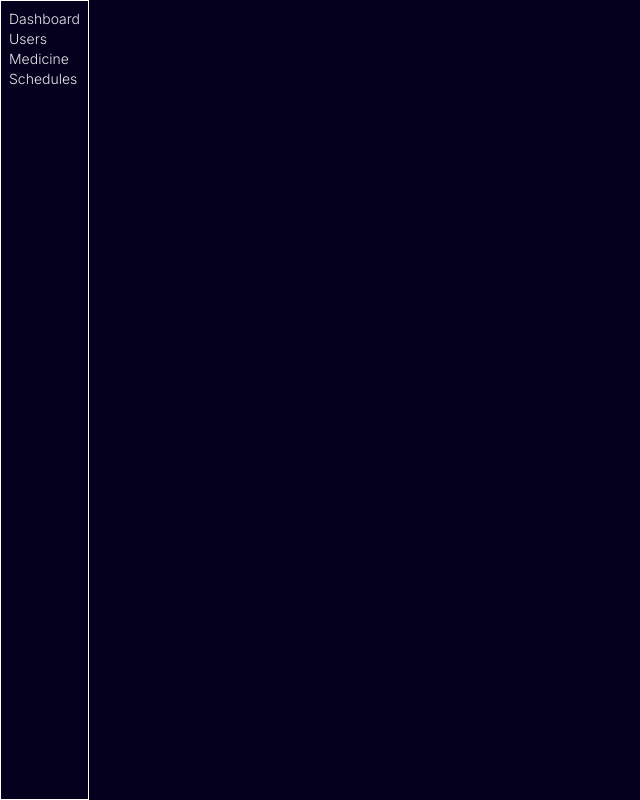
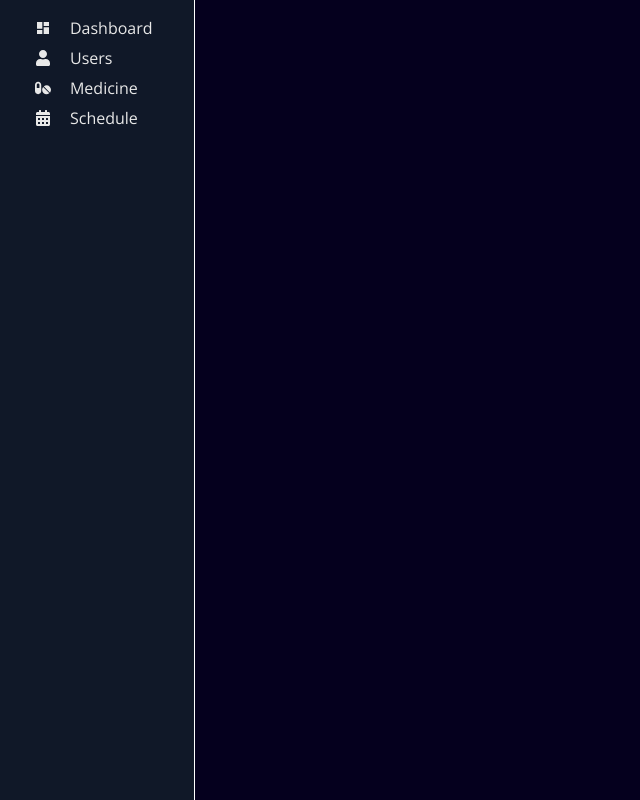
Before and after one commit to erbeeen/medtalk-web-app, a React (Vite) app in the folder frontend/: page /login in a window 1280 px wide. Shown: the whole page, without its empty margins (0-640 px from the left). Built offline with nearby package versions, Linux system fonts and the light colour scheme.

Commit message:
frontend(sidebar): initial design

```diff
--- a/frontend/src/App.css
+++ b/frontend/src/App.css
@@ -4,11 +4,14 @@
   width: 100%;
   min-height: 100vh;
   margin: 0 auto;
-  /* display: flex; */
-  /* flex-direction: row; */
-  /* flex-wrap: nowrap; */
 }
 
 @layer components {
+  .sidebar-link {
+    @apply w-full flex flex-row justify-center items-center flex-nowrap;
+  }
 
+  .sidebar-icon {
+    @apply w-4/12 flex flex-row justify-center items-center;
+  }
 }
--- a/frontend/src/App.jsx
+++ b/frontend/src/App.jsx
@@ -1,6 +1,5 @@
 import MedicineRoute from './routes/Medicine';
 import UsersRoute from './routes/Users';
-import Footer from './components/Footer';
 import ScheduleRoute from './routes/Schedules';
 import Home from './routes/Home';
 import Login from './routes/Login';
@@ -8,14 +7,13 @@ import Sidebar from './components/Sidebar';
 import { Routes, Route } from 'react-router-dom';
 import './App.css';
 
-// TODO: Apply Tailwind css, deprecate layouts.css
-
 function App() {
   return (
     <>
-      <div id="main">
+      <div id="main" className="flex flex-row">
         <Sidebar />
-        <div id="content-area" className="">
+        <div className="h-screen w-full flex flex-col">
+          <div id="content-area" className="h-11/12 p-4">
             <Routes>
               <Route path='/' element={<Home />} />
               <Route path='/users' element={<UsersRoute />} />
@@ -24,6 +22,7 @@ function App() {
             </Routes>
           </div>
         </div>
+      </div>
     </>
   )
 }
--- a/frontend/src/components/Footer.jsx
+++ b/frontend/src/components/Footer.jsx
@@ -1,6 +1,6 @@
 export default function Footer() {
   return (
-    <footer className="fixed bottom-0 w-screen z-10 border border-white">
+    <footer className="h-1/12 w-full self-end flex flex-row justify-center items-center border border-white">
       <h1>Footer</h1>
     </footer>
   )
--- a/frontend/src/components/Sidebar.jsx
+++ b/frontend/src/components/Sidebar.jsx
@@ -1,12 +1,34 @@
 import { Link } from "react-router-dom";
+import { MdDashboard } from "react-icons/md";
+import { FaUser, FaPills, FaCalendarAlt } from "react-icons/fa";
 
 export default function Sidebar() {
   return (
-    <div className="fixed top-0 left-0 h-screen flex flex-col p-2 text-light text-sm font-light border border-white">
-      <Link to="/">Dashboard</Link>
-      <Link to="/users">Users</Link>
-      <Link to="/medicine">Medicine</Link>
-      <Link to="/schedules">Schedules</Link>
+    <div className="h-screen w-56 p-4 flex flex-col gap-1.5 font-light border-r border-white z-10 bg-gray-900">
+      <Link to="/" className="sidebar-link">
+        <div className="sidebar-icon">
+          <MdDashboard />
+        </div>
+        <span className="w-8/12">Dashboard</span>
+      </Link>
+      <Link to="/users" className="sidebar-link">
+        <div className="sidebar-icon">
+          <FaUser />
+        </div>
+        <span className="w-8/12">Users</span>
+      </Link>
+      <Link to="/medicine" className="sidebar-link">
+        <div className="sidebar-icon">
+          <FaPills />
+        </div>
+        <span className="w-8/12">Medicine</span>
+      </Link>
+      <Link to="/schedules" className="sidebar-link">
+        <div className="sidebar-icon">
+          <FaCalendarAlt />
+        </div>
+        <span className="w-8/12">Schedule</span>
+      </Link>
     </div>
   );
 }
--- a/frontend/src/index.css
+++ b/frontend/src/index.css
@@ -1,4 +1,5 @@
 @import url('https://fonts.googleapis.com/css2?family=Inter:ital,opsz,wght@0,14..32,100..900;1,14..32,100..900&display=swap');
+@import url('https://fonts.googleapis.com/css2?family=Open+Sans:ital,wght@0,300..800;1,300..800&family=Poppins:ital,wght@0,100;0,200;0,300;0,400;0,500;0,600;0,700;0,800;0,900;1,100;1,200;1,300;1,400;1,500;1,600;1,700;1,800;1,900&display=swap');
 @import "tailwindcss";
 
 @theme {
@@ -12,6 +13,8 @@
   --color-accent: #443dff;
 
   --font-inter: Inter, sans-serif;
+  --font-poppins: "Poppins", sans-serif;
+  --font-open-sans: "Open Sans", sans-serif;
 }
 
 :root {
@@ -27,7 +30,7 @@
   --accent-color: #443dff;
   /* --primary-color:  */
 
-  font-family: Inter, sans-serif;
+  font-family: "Open Sans", sans-serif;
   font-size: 1.0rem;
   font-weight: 400;
 
@@ -48,6 +51,7 @@ body {
 }
 
 h1, h2, h3, h4, h5, h6 {
+  font-family: Inter, sans-serif;
   margin: 0;
   padding: 0;
   height: fit-content;
```
Lines whose indentation alone changed are shown as unchanged.
